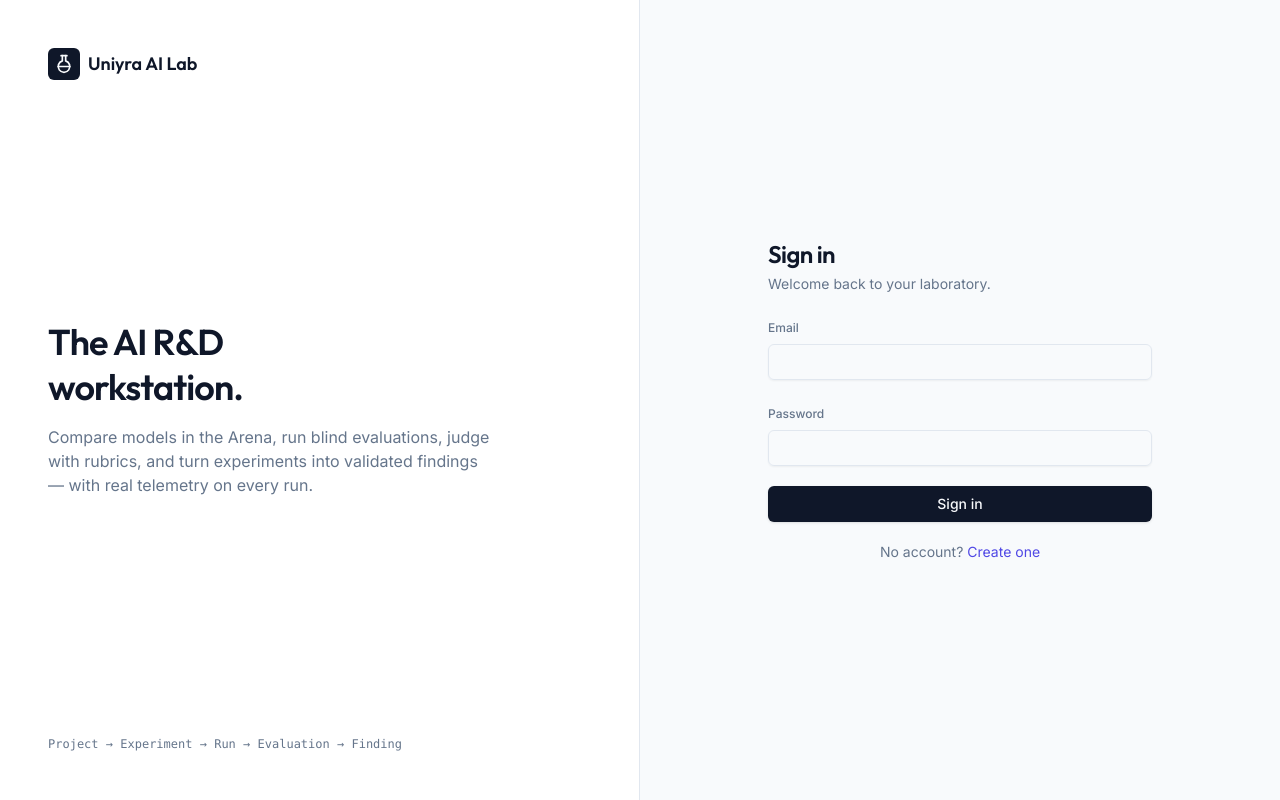
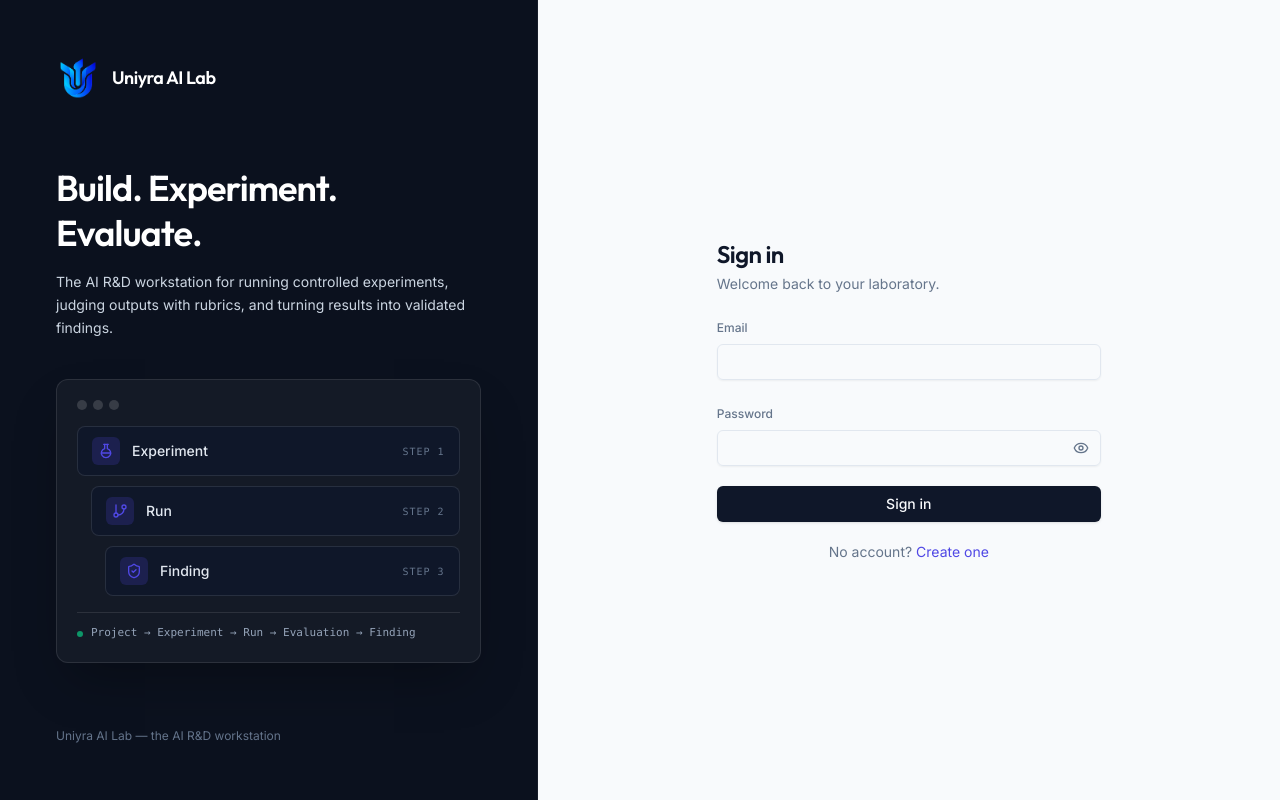
Before and after one commit to unreferred/uniyra-ailab, a React (Create React App) app in the folder frontend/: page /login in a window 1280 px wide. Built offline with nearby package versions, Linux system fonts and the light colour scheme; no server answers.

Commit message:
feat: split-screen authentication UI redesign (UI-LOGIN-01)

```diff
--- /dev/null
+++ b/frontend/src/components/common/AuthShell.tsx
@@ -0,0 +1,76 @@
+import React from "react";
+import { FlaskRound, GitBranch, ShieldCheck } from "lucide-react";
+
+const pipeline = [
+  { icon: FlaskRound, label: "Experiment" },
+  { icon: GitBranch, label: "Run" },
+  { icon: ShieldCheck, label: "Finding" },
+];
+
+export default function AuthShell({ children }: { children: React.ReactNode }) {
+  return (
+    <div className="flex min-h-screen w-full bg-background">
+      {/* Branding panel — dark navy on all themes */}
+      <div className="hidden w-[42%] flex-col justify-between border-r border-white/5 bg-[hsl(222_47%_8%)] p-10 text-white xl:p-14 lg:flex">
+        <div className="flex items-center gap-3">
+          <img
+            src="/logo-uniyra.png"
+            alt="Uniyra AI Lab"
+            className="h-11 w-11 rounded-md object-contain"
+          />
+          <span className="font-display text-lg font-semibold tracking-tight">Uniyra AI Lab</span>
+        </div>
+
+        <div className="max-w-md">
+          <h1 className="font-display text-4xl font-semibold leading-tight tracking-tight text-white">
+            Build. Experiment.<br />Evaluate.
+          </h1>
+          <p className="mt-4 text-sm leading-relaxed text-slate-300">
+            The AI R&amp;D workstation for running controlled experiments,
+            judging outputs with rubrics, and turning results into validated findings.
+          </p>
+
+          {/* Stylized product visual — pipeline of the lab workflow */}
+          <div
+            aria-hidden="true"
+            className="mt-10 rounded-xl border border-white/10 bg-white/[0.04] p-5 shadow-2xl shadow-black/30"
+          >
+            <div className="flex items-center gap-1.5">
+              <span className="h-2.5 w-2.5 rounded-full bg-white/15" />
+              <span className="h-2.5 w-2.5 rounded-full bg-white/15" />
+              <span className="h-2.5 w-2.5 rounded-full bg-white/15" />
+            </div>
+            <div className="mt-4 space-y-2.5">
+              {pipeline.map(({ icon: Icon, label }, i) => (
+                <div
+                  key={label}
+                  className="flex items-center gap-3 rounded-lg border border-white/10 bg-[hsl(222_47%_11%)] px-3.5 py-2.5"
+                  style={{ marginLeft: `${i * 14}px` }}
+                >
+                  <span className="flex h-7 w-7 shrink-0 items-center justify-center rounded-md bg-[hsl(var(--brand-indigo))]/20">
+                    <Icon className="h-4 w-4 text-[hsl(var(--brand-indigo))]" />
+                  </span>
+                  <span className="text-sm font-medium text-slate-200">{label}</span>
+                  <span className="ml-auto font-mono text-[10px] uppercase tracking-widest text-slate-500">
+                    step {i + 1}
+                  </span>
+                </div>
+              ))}
+            </div>
+            <div className="mt-4 flex items-center gap-2 border-t border-white/10 pt-3 font-mono text-[11px] text-slate-400">
+              <span className="h-1.5 w-1.5 rounded-full bg-[hsl(var(--brand-emerald))]" />
+              Project → Experiment → Run → Evaluation → Finding
+            </div>
+          </div>
+        </div>
+
+        <p className="text-xs text-slate-500">Uniyra AI Lab — the AI R&amp;D workstation</p>
+      </div>
+
+      {/* Authentication panel */}
+      <div className="flex w-full items-center justify-center p-6 sm:p-10 lg:w-[58%]">
+        {children}
+      </div>
+    </div>
+  );
+}
--- a/frontend/src/pages/Login.tsx
+++ b/frontend/src/pages/Login.tsx
@@ -1,15 +1,17 @@
 import React, { useState } from "react";
 import { Link } from "react-router-dom";
-import { FlaskRound, Loader2 } from "lucide-react";
+import { Eye, EyeOff, Loader2 } from "lucide-react";
 import { useAuth } from "@/context/AuthContext";
 import { Button } from "@/components/ui/button";
 import { Input } from "@/components/ui/input";
 import { ErrorNote } from "@/components/common/Common";
+import AuthShell from "@/components/common/AuthShell";
 
 export default function Login() {
   const { login } = useAuth();
   const [email, setEmail] = useState("");
   const [password, setPassword] = useState("");
+  const [showPassword, setShowPassword] = useState(false);
   const [error, setError] = useState<string | null>(null);
   const [loading, setLoading] = useState(false);
 
@@ -22,42 +24,39 @@ export default function Login() {
   };
 
   return (
-    <div className="flex min-h-screen w-full bg-background">
-      <div className="hidden w-1/2 flex-col justify-between border-r border-border bg-card p-12 lg:flex">
-        <div className="flex items-center gap-2">
-          <div className="flex h-8 w-8 items-center justify-center rounded-md bg-primary text-primary-foreground"><FlaskRound className="h-5 w-5" /></div>
-          <span className="font-display text-lg font-semibold">Uniyra AI Lab</span>
-        </div>
-        <div>
-          <h1 className="font-display text-4xl font-semibold leading-tight tracking-tight">The AI R&amp;D<br />workstation.</h1>
-          <p className="mt-4 max-w-md text-muted-foreground">Compare models in the Arena, run blind evaluations, judge with rubrics, and turn experiments into validated findings — with real telemetry on every run.</p>
-        </div>
-        <p className="font-mono text-xs text-muted-foreground">Project → Experiment → Run → Evaluation → Finding</p>
-      </div>
-
-      <div className="flex w-full items-center justify-center p-6 lg:w-1/2">
-        <form onSubmit={submit} className="w-full max-w-sm space-y-5 fade-in-up" data-testid="login-form">
+    <AuthShell>
+      <form onSubmit={submit} className="w-full max-w-sm space-y-5 fade-in-up motion-reduce:[animation:none]" data-testid="login-form">
         <div className="space-y-1">
           <h2 className="font-display text-2xl font-semibold tracking-tight">Sign in</h2>
           <p className="text-sm text-muted-foreground">Welcome back to your laboratory.</p>
         </div>
         <ErrorNote message={error} />
         <div className="space-y-1.5">
-            <label className="text-xs font-medium text-muted-foreground">Email</label>
-            <Input data-testid="login-email" type="email" value={email} onChange={(e) => setEmail(e.target.value)} required />
+          <label htmlFor="login-email" className="text-xs font-medium text-muted-foreground">Email</label>
+          <Input id="login-email" data-testid="login-email" type="email" autoComplete="email" value={email} onChange={(e) => setEmail(e.target.value)} required />
         </div>
         <div className="space-y-1.5">
-            <label className="text-xs font-medium text-muted-foreground">Password</label>
-            <Input data-testid="login-password" type="password" value={password} onChange={(e) => setPassword(e.target.value)} required />
+          <label htmlFor="login-password" className="text-xs font-medium text-muted-foreground">Password</label>
+          <div className="relative">
+            <Input id="login-password" data-testid="login-password" type={showPassword ? "text" : "password"} autoComplete="current-password" className="pr-10" value={password} onChange={(e) => setPassword(e.target.value)} required />
+            <button
+              type="button"
+              onClick={() => setShowPassword((v) => !v)}
+              aria-label={showPassword ? "Hide password" : "Show password"}
+              className="absolute inset-y-0 right-0 flex items-center px-3 text-muted-foreground hover:text-foreground focus-visible:outline-none focus-visible:ring-2 focus-visible:ring-ring rounded-r-md"
+              data-testid="toggle-password"
+            >
+              {showPassword ? <EyeOff className="h-4 w-4" /> : <Eye className="h-4 w-4" />}
+            </button>
+          </div>
         </div>
         <Button type="submit" data-testid="login-submit" className="w-full" disabled={loading}>
-            {loading ? <Loader2 className="h-4 w-4 animate-spin" /> : "Sign in"}
+          {loading ? <Loader2 className="h-4 w-4 animate-spin motion-reduce:animate-none" aria-label="Signing in" /> : "Sign in"}
         </Button>
         <p className="text-center text-sm text-muted-foreground">
-            No account? <Link to="/register" className="text-brand hover:underline" data-testid="go-register">Create one</Link>
+          No account? <Link to="/register" className="text-brand hover:underline focus-visible:outline-none focus-visible:ring-2 focus-visible:ring-ring rounded" data-testid="go-register">Create one</Link>
         </p>
       </form>
-      </div>
-    </div>
+    </AuthShell>
   );
 }
--- a/frontend/src/pages/Register.tsx
+++ b/frontend/src/pages/Register.tsx
@@ -1,10 +1,11 @@
 import React, { useState } from "react";
 import { Link } from "react-router-dom";
-import { FlaskRound, Loader2 } from "lucide-react";
+import { Loader2 } from "lucide-react";
 import { useAuth } from "@/context/AuthContext";
 import { Button } from "@/components/ui/button";
 import { Input } from "@/components/ui/input";
 import { ErrorNote } from "@/components/common/Common";
+import AuthShell from "@/components/common/AuthShell";
 
 export default function Register() {
   const { register } = useAuth();
@@ -23,36 +24,32 @@ export default function Register() {
   };
 
   return (
-    <div className="flex min-h-screen w-full items-center justify-center bg-background p-6">
-      <form onSubmit={submit} className="w-full max-w-sm space-y-5 fade-in-up" data-testid="register-form">
-        <div className="flex items-center gap-2">
-          <div className="flex h-8 w-8 items-center justify-center rounded-md bg-primary text-primary-foreground"><FlaskRound className="h-5 w-5" /></div>
-          <span className="font-display text-lg font-semibold">Uniyra AI Lab</span>
-        </div>
+    <AuthShell>
+      <form onSubmit={submit} className="w-full max-w-sm space-y-5 fade-in-up motion-reduce:[animation:none]" data-testid="register-form">
         <div className="space-y-1">
           <h2 className="font-display text-2xl font-semibold tracking-tight">Create your lab</h2>
           <p className="text-sm text-muted-foreground">A zero-config Universal provider is set up automatically.</p>
         </div>
         <ErrorNote message={error} />
         <div className="space-y-1.5">
-          <label className="text-xs font-medium text-muted-foreground">Name</label>
-          <Input data-testid="register-name" value={name} onChange={(e) => setName(e.target.value)} required />
+          <label htmlFor="register-name" className="text-xs font-medium text-muted-foreground">Name</label>
+          <Input id="register-name" data-testid="register-name" autoComplete="name" value={name} onChange={(e) => setName(e.target.value)} required />
         </div>
         <div className="space-y-1.5">
-          <label className="text-xs font-medium text-muted-foreground">Email</label>
-          <Input data-testid="register-email" type="email" value={email} onChange={(e) => setEmail(e.target.value)} required />
+          <label htmlFor="register-email" className="text-xs font-medium text-muted-foreground">Email</label>
+          <Input id="register-email" data-testid="register-email" type="email" autoComplete="email" value={email} onChange={(e) => setEmail(e.target.value)} required />
         </div>
         <div className="space-y-1.5">
-          <label className="text-xs font-medium text-muted-foreground">Password</label>
-          <Input data-testid="register-password" type="password" value={password} onChange={(e) => setPassword(e.target.value)} required minLength={6} />
+          <label htmlFor="register-password" className="text-xs font-medium text-muted-foreground">Password</label>
+          <Input id="register-password" data-testid="register-password" type="password" autoComplete="new-password" value={password} onChange={(e) => setPassword(e.target.value)} required minLength={6} />
         </div>
         <Button type="submit" data-testid="register-submit" className="w-full" disabled={loading}>
-          {loading ? <Loader2 className="h-4 w-4 animate-spin" /> : "Create account"}
+          {loading ? <Loader2 className="h-4 w-4 animate-spin motion-reduce:animate-none" aria-label="Creating account" /> : "Create account"}
         </Button>
         <p className="text-center text-sm text-muted-foreground">
-          Already have an account? <Link to="/login" className="text-brand hover:underline" data-testid="go-login">Sign in</Link>
+          Already have an account? <Link to="/login" className="text-brand hover:underline focus-visible:outline-none focus-visible:ring-2 focus-visible:ring-ring rounded" data-testid="go-login">Sign in</Link>
         </p>
       </form>
-    </div>
+    </AuthShell>
   );
 }
```
Lines whose indentation alone changed are shown as unchanged.
